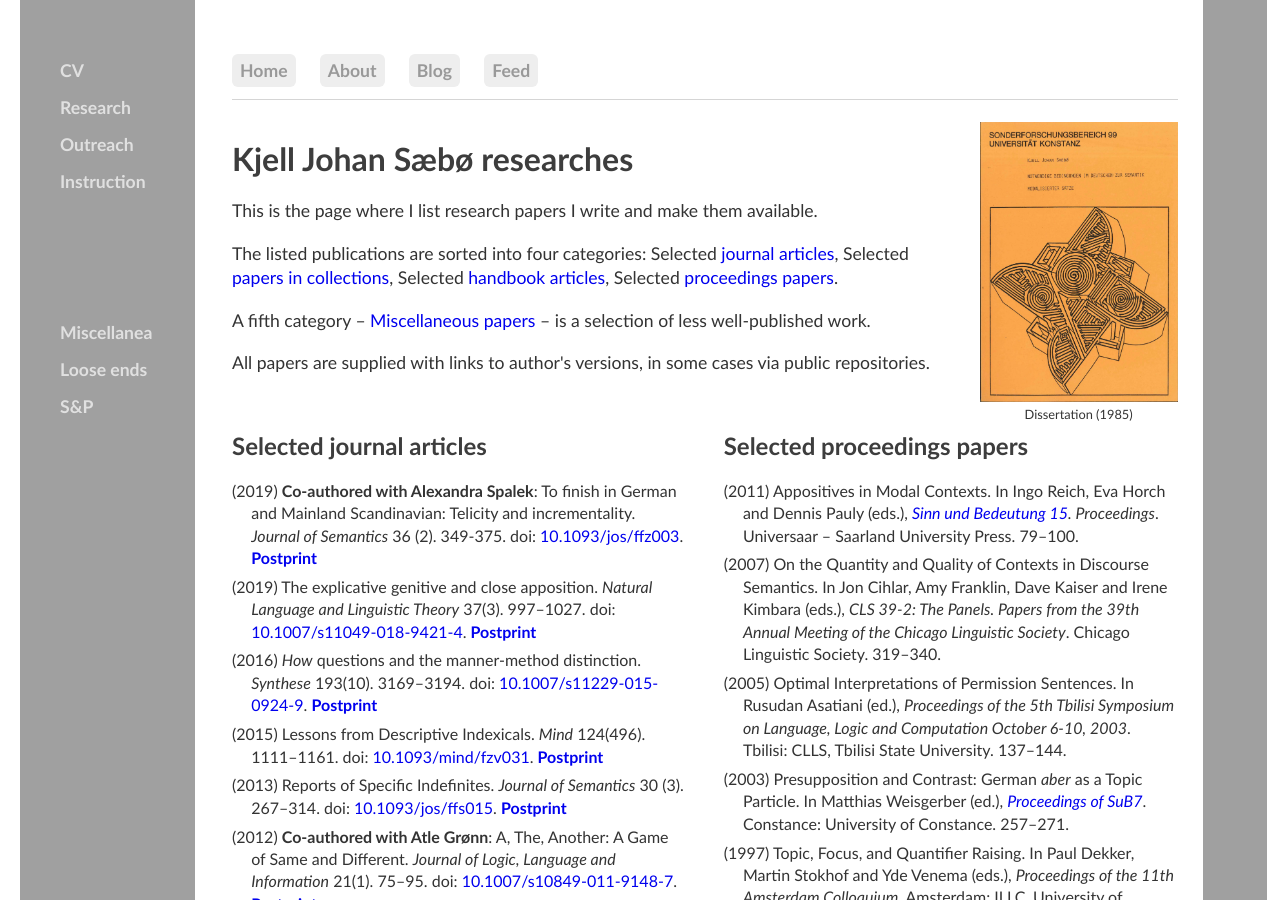
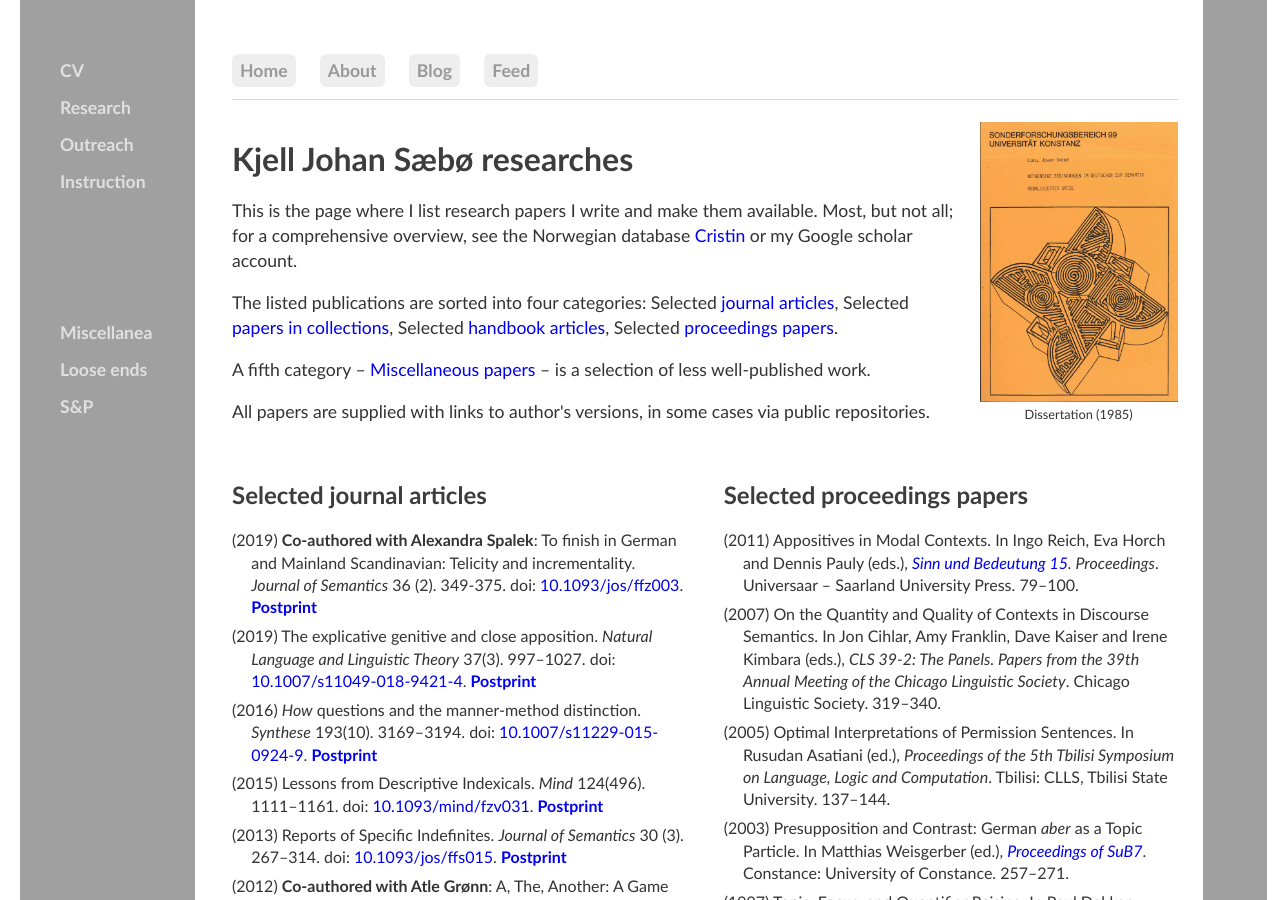
Before and after one commit to kjelljs/kjelljs.github.io, a Jekyll site: the page built from research/index.html, in a window 1280 px wide and 900 px high. Built offline with Jekyll 4.4.1, drawn with Linux system fonts in a browser that asks for light colours.

Commit message:
Update index.html

```diff
--- a/research/index.html
+++ b/research/index.html
@@ -13,7 +13,7 @@
 <div style="float:right;"><figure class="rightfig"><img style="height:280px;" src="/pics/SFB99.jpg"><figcaption>Dissertation (1985)</figcaption></figure></div>
 <div class="blurb">
 	<h1>Kjell Johan Sæbø researches</h1>
-	<div class="ingress"><p>This is the page where I list research papers I write and make them available. </p> <p>The listed publications are sorted into four categories: Selected <a href="#jour">journal articles</a>, Selected <a href="#coll">papers in collections</a>, Selected <a href="#hand">handbook articles</a>, Selected <a href="#proc">proceedings papers</a>.</p><p>A fifth category – <a href="#misc">Miscellaneous papers</a> – is a selection of less well-published work.</p><p>All papers are supplied with links to author's versions, in some cases via public repositories.</p></div>
+	<div class="ingress"><p>This is the page where I list research papers I write and make them available. Most, but not all; for a comprehensive overview, see the Norwegian database <a href="https://wo.cristin.no/as/WebObjects/cristin.woa/wa/fres?action=sok&etternavn=Sæbø&fornavn=Kjell+Johan&erNorsk=1&erNordisk=1&erNasjonalt=1&erInternasjonalt=1&erUkjent=1&visParametre=1&bs=50">Cristin</a> or my Google scholar account.</p> <p>The listed publications are sorted into four categories: Selected <a href="#jour">journal articles</a>, Selected <a href="#coll">papers in collections</a>, Selected <a href="#hand">handbook articles</a>, Selected <a href="#proc">proceedings papers</a>.</p><p>A fifth category – <a href="#misc">Miscellaneous papers</a> – is a selection of less well-published work.</p><p>All papers are supplied with links to author's versions, in some cases via public repositories.</p></div>
 	</div><!-- /.blurb -->
 <style type="text/css">
 .left {
@@ -53,7 +53,7 @@
 	    <ul id="pubs">
 		    <li>(2011) Appositives in Modal Contexts. In Ingo Reich, Eva Horch and Dennis Pauly (eds.), <em><a href="http://universaar.uni-saarland.de/monographien/volltexte/2011/30/html/artikeluebersicht.html">Sinn und Bedeutung 15</a>. Proceedings</em>. Universaar – Saarland University Press. 79–100.</li>
 	<li>(2007) On the Quantity and Quality of Contexts in Discourse Semantics. In Jon Cihlar, Amy Franklin, Dave Kaiser and Irene Kimbara (eds.), <em>CLS 39-2: The Panels. Papers from the 39th Annual Meeting of the Chicago Linguistic Society</em>. Chicago Linguistic Society. 319–340.</li>
-	<li>(2005) Optimal Interpretations of Permission Sentences. In Rusudan Asatiani (ed.), <em>Proceedings of the 5th Tbilisi Symposium on Language, Logic and Computation October 6-10, 2003</em>. Tbilisi: CLLS, Tbilisi State University. 137–144.</li>
+	<li>(2005) Optimal Interpretations of Permission Sentences. In Rusudan Asatiani (ed.), <em>Proceedings of the 5th Tbilisi Symposium on Language, Logic and Computation</em>. Tbilisi: CLLS, Tbilisi State University. 137–144.</li>
 	<li>(2003) Presupposition and Contrast: German <em>aber</em> as a Topic Particle. In Matthias Weisgerber (ed.), <a href="https://kops.uni-konstanz.de/bitstream/handle/123456789/3807/ap114.pdf?sequence=1&isAllowed=y"><em>Proceedings of SuB7</em></a>. Constance: University of Constance. 257–271.</li>
 	<li>(1997) Topic, Focus, and Quantifier Raising. In Paul Dekker, Martin Stokhof and Yde Venema (eds.), <em>Proceedings of the 11th Amsterdam Colloquium</em>. Amsterdam: ILLC, University of Amsterdam. 67–72.</li>
 	<li>(1992) The generation of noun phrases: adequacy and anaphora. In Paul Dekker and Martin Stokhof (eds.), <em>Proceedings of the 8th Amsterdam Colloquium</em>. Amsterdam: ILLC, University of Amsterdam. 531–546. <a href="/pdf/saeboe1992.pdf">Facsimile</a></li>
```
